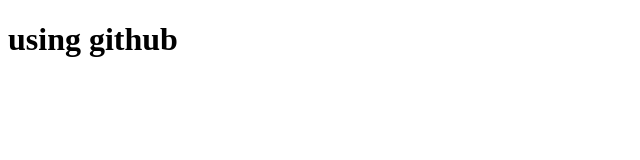
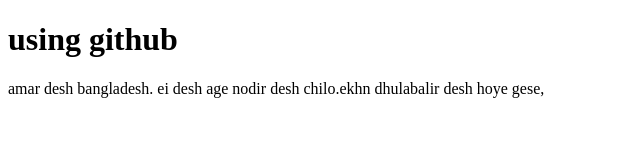
Before and after one commit to xoni3/my-fist-website, a plain HTML site: page index.html in a window 1280 px wide. Shown: the whole page, without its empty margins (0-640 px from the left). Drawn offline with Linux system fonts and the light colour scheme.

Commit message:
notun kichu add korlam

```diff
--- a/index.html
+++ b/index.html
@@ -7,5 +7,7 @@
 </head>
 <body>
     <h1>using github</h1>
+    <p>amar desh bangladesh. ei desh age nodir desh chilo.ekhn dhulabalir desh hoye gese,</p>
+
 </body>
 </html>
```
Also changed, not shown: 1 other file.
